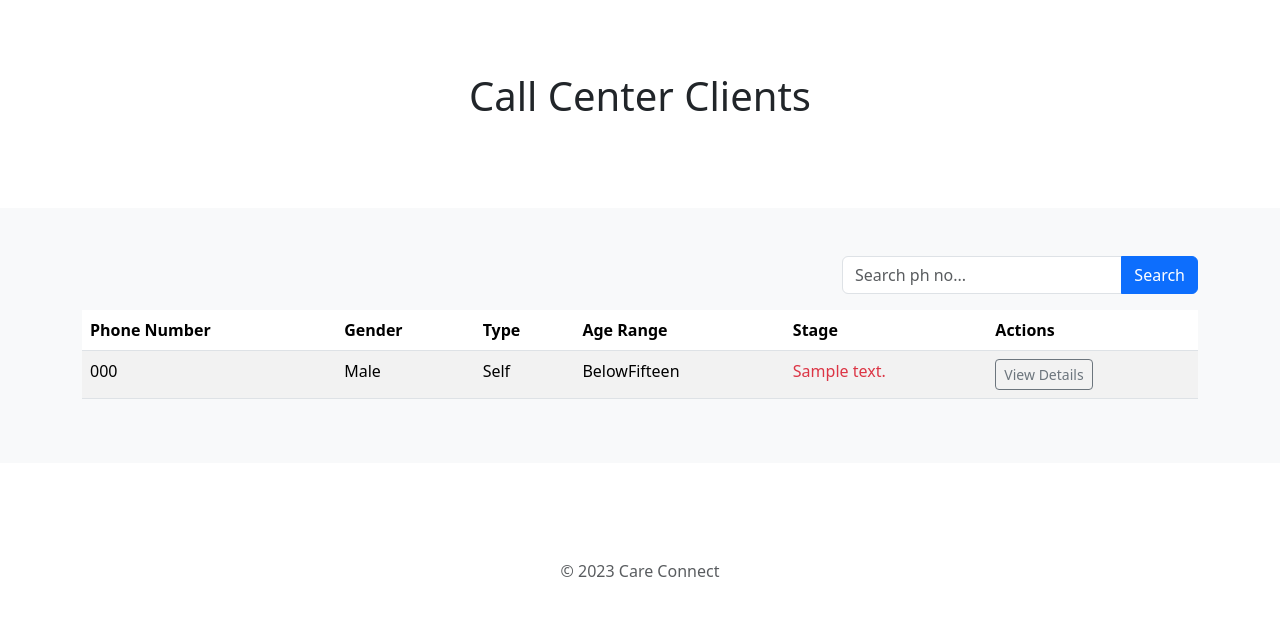
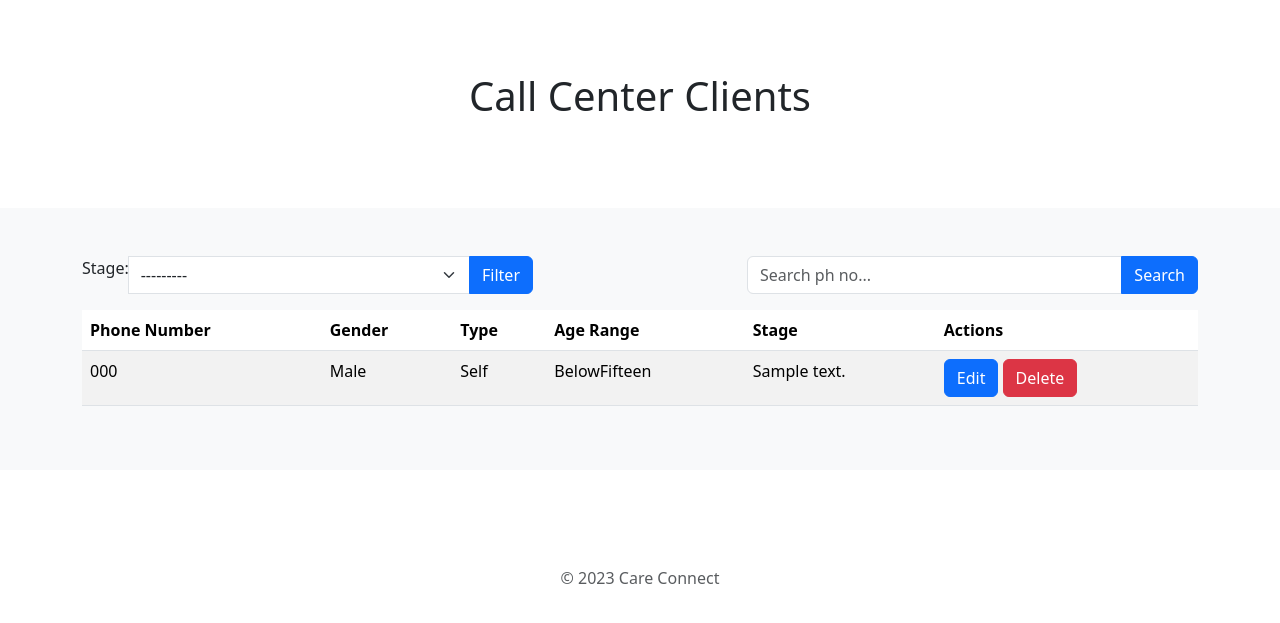
Before and after one commit to KyawZinLatt/My-CareConnect, a Django app: page / in a window 1280 px wide. Shown: the part 62-685 px from the top of the page. Run offline with Django 4.2, Linux system fonts and the light colour scheme; a user stored in the database is signed in; tables that the repository leaves empty hold one stand-in row (values such as "Sample post"); parts of the project's set-up code (start-up, migrations or seed data) failed here and were passed over.

Commit message:
updated index with working filter dropdown for stage and search

```diff
--- a/callcenter/forms.py
+++ b/callcenter/forms.py
@@ -4,6 +4,15 @@ from bootstrap_datepicker_plus.widgets import DateTimePickerInput, DatePickerInp
 from django.forms.widgets import TextInput, Textarea
 from callcenter.models import TxRegime, ClientTBTreatment, ClientTBConfirmation, ClientInvestigatedResult, InvestigationResult, InvestigationType, ClientReachInfo, ClientPhone, StateRegion, Township, Client, TBReferralClient, SymptomQuestion, ClientSymptomQuestionAnswer, Stage, ClientTBReferral, SocialPlatform, ClientSocialPlatform, ClientRefRegLocation, SiteLocation
 #from django_bootstrap5.widgets import BootstrapTextInput, BootstrapTextarea
+
+
+class StageFilterForm(forms.Form):
+    stage = forms.ModelChoiceField(
+        queryset=Stage.objects.all(),
+        required=False,
+        widget=forms.Select(attrs={'class': 'form-select'})
+    )
+
 
 class SearchForm(forms.Form):
     query = forms.CharField(max_length=100)
--- a/callcenter/templates/callcenter/index.html
+++ b/callcenter/templates/callcenter/index.html
@@ -12,8 +12,17 @@
 
   <div class="album py-5 bg-light">
     <div class="container">
+
       <div class="row">
-        <div class="col-md-6 offset-md-6 col-lg-4 offset-lg-8">
+        <div class="col-md-6 col-lg-5">
+          <form method="get" class="mb-3">
+            <div class="input-group">
+            {{ stage_filter_form.stage.label_tag }} {{ stage_filter_form.stage }}
+            <button type="submit" class="btn btn-primary">Filter</button>
+            </div>
+          </form>
+        </div>
+        <div class="col-md-6 col-lg-5 offset-lg-2">
           <form method="get" class="d-flex justify-content-end mb-3">
             <div class="input-group">
               <input type="text" name="query" class="form-control" placeholder="Search ph no...">
@@ -22,6 +31,25 @@
           </form>
         </div>
       </div>
+
+      {% comment %}<div class="row">
+        <div class="col-md-6 col-lg-5">
+          <form method="get" class="mb-3">
+            <div class="input-group">
+            {{ stage_filter_form.stage.label_tag }} {{ stage_filter_form.stage }}
+            <button type="submit" class="btn btn-primary">Filter</button>
+            </div>
+          </form>
+        </div>
+        <div class="col-md-6 col-lg-5 offset-lg-2">
+          <form method="get" class="d-flex justify-content-end mb-3">
+            <div class="input-group">
+              <input type="text" name="query" class="form-control" placeholder="Search ph no...">
+              <button type="submit" class="btn btn-primary">Search</button>
+            </div>
+          </form>
+        </div>
+      </div>{% endcomment %}
       <div class="row">
         <div class="col-12">
           <table class="table table-striped">
@@ -42,20 +70,15 @@
                 <td>{{ client_phone.client.gender }}</td>
                 <td>{{ client_phone.client.type }}</td>
                 <td>{{ client_phone.client.age_range }}</td>
+                <td>{{ client_phone.client.stage }}</td>
                 <td>
-                  {% if client_phone.client.stage.id == 1 %}
-                  <span class="text-danger">
-                  {% else %}
-                  <span class="text-muted">
-                  {% endif %}
-                    {{ client_phone.client.stage }}
-                  </span>
+                  <a href="#" class="btn btn-primary">Edit</a>
+                  <a href="#" class="btn btn-danger">Delete</a>
                 </td>
-                <td>
-                  <a href="{% url 'client_details' client_phone.client.id %}" type="button" class="btn btn-sm btn-outline-secondary">
-                    View Details
-                  </a>
-                </td>
+              </tr>
+              {% empty %}
+              <tr>
+                <td colspan="6" class="text-center">No records found</td>
               </tr>
               {% endfor %}
             </tbody>
--- a/callcenter/views.py
+++ b/callcenter/views.py
@@ -9,19 +9,43 @@ from django.views.generic.base import TemplateView
 from rest_framework import generics
 #from rest_framework.response import Response
 from django.contrib.auth import authenticate, login
-from callcenter.forms import TBTreatmentForm, TBConfirmationForm, InvestigationForm, ReachInfoForm, AdditionalPhoneForm ,ReferLocationForm, SearchForm, FirstContactForm, SymptomByCallChildForm, SymptomByCallAdultForm, TBReferralForm, ActiveSocialPlatformsForm
+from callcenter.forms import StageFilterForm, TBTreatmentForm, TBConfirmationForm, InvestigationForm, ReachInfoForm, AdditionalPhoneForm ,ReferLocationForm, SearchForm, FirstContactForm, SymptomByCallChildForm, SymptomByCallAdultForm, TBReferralForm, ActiveSocialPlatformsForm
 from django.contrib.auth.decorators import login_required
 from django.http import JsonResponse
 import requests, json
 
 @login_required
+# def index(request):
+#     form = SearchForm(request.GET)
+#     client_phones = ClientPhone.objects.filter(phone_type__iexact="1").order_by('client__stage','modified_datetime')
+#     if form.is_valid():
+#         query = form.cleaned_data['query']
+#         client_phones = ClientPhone.objects.filter(phone_type__iexact="1", phone_number__icontains=query).order_by('client__stage','modified_datetime')
+#     return render(request, 'callcenter/index.html', {'client_phones': client_phones, 'form': form})
 def index(request):
-    form = SearchForm(request.GET)
-    client_phones = ClientPhone.objects.filter(phone_type__iexact="1").order_by('client__stage','modified_datetime')
-    if form.is_valid():
-        query = form.cleaned_data['query']
-        client_phones = ClientPhone.objects.filter(phone_type__iexact="1", phone_number__icontains=query).order_by('client__stage','modified_datetime')
-    return render(request, 'callcenter/index.html', {'client_phones': client_phones, 'form': form})
+    stage_filter_form = StageFilterForm(request.GET)
+    client_phones = ClientPhone.objects.all()
+
+    if stage_filter_form.is_valid():
+        stage = stage_filter_form.cleaned_data.get('stage')
+        if stage:
+            client_phones = client_phones.filter(client__stage=stage)
+
+    query = request.GET.get('query')
+    if query:
+        client_phones = client_phones.filter(phone_number__icontains=query)
+
+    context = {
+        'client_phones': client_phones,
+        'stage_filter_form': stage_filter_form
+    }
+
+    return render(request, 'callcenter/index.html', context)
+
+
+
+
+
 # def index(request):
 #     if request.user.is_authenticated:
 #         context = {
```
